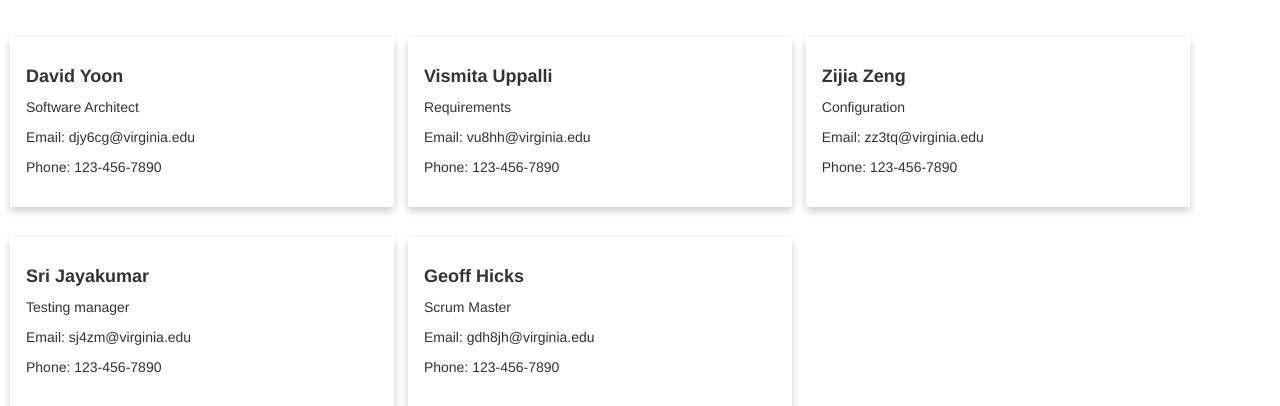
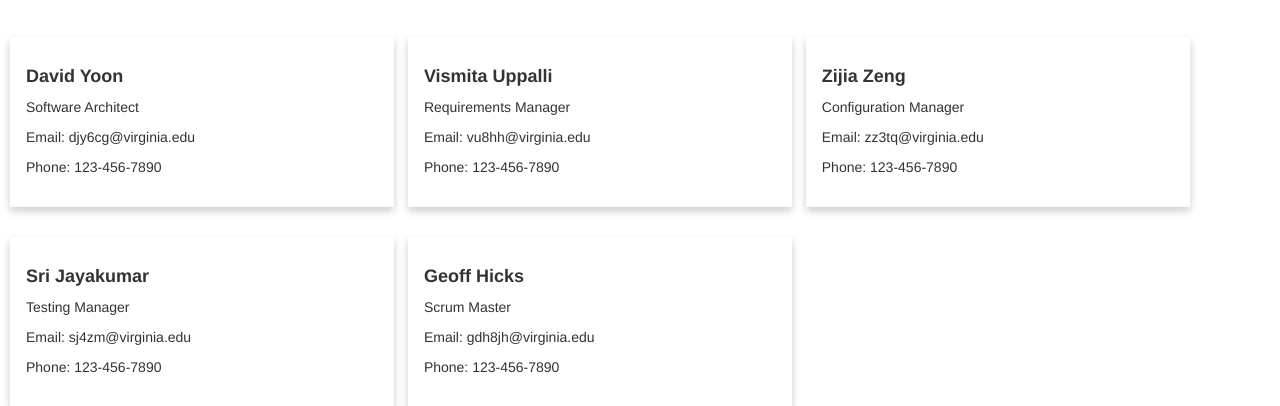
Before and after one commit to davio606/SkillMatching, a Django app: page /contact/ in a window 1280 px wide. Shown: the part 370-776 px from the top of the page. Run offline with Django 3.2, Linux system fonts and the light colour scheme; parts of the project's set-up code (start-up, migrations or seed data) failed here and were passed over; some libraries are stand-ins or nearby versions.

Commit message:
small changes

```diff
--- a/match/templates/match/contact.html
+++ b/match/templates/match/contact.html
@@ -126,7 +126,7 @@
 <div class="card" style="margin-top: 30px;">
   <div class="cont">
     <h4><b>Vismita Uppalli</b></h4>
-    <p>Requirements</p>
+    <p>Requirements Manager</p>
     <p>Email: vu8hh@virginia.edu</p>
     <p>Phone: 123-456-7890</p>
   </div>
@@ -135,7 +135,7 @@
 <div class="card" style="margin-top: 30px;">
   <div class="cont">
     <h4><b>Zijia Zeng</b></h4>
-    <p>Configuration</p>
+    <p>Configuration Manager</p>
     <p>Email: zz3tq@virginia.edu</p>
     <p>Phone: 123-456-7890</p>
   </div>
@@ -144,7 +144,7 @@
 <div class="card" style="margin-top: 30px;">
   <div class="cont">
     <h4><b>Sri Jayakumar</b></h4>
-    <p>Testing manager</p>
+    <p>Testing Manager</p>
     <p>Email: sj4zm@virginia.edu</p>
     <p>Phone: 123-456-7890</p>
   </div>
@@ -153,7 +153,7 @@
 <div class="card" style="margin-top: 30px;">
   <div class="cont">
     <h4><b>Geoff Hicks</b></h4>
-    <p>Scrum Master </p>
+    <p>Scrum Master</p>
     <p>Email: gdh8jh@virginia.edu</p>
     <p>Phone: 123-456-7890</p>
   </div>
--- a/match/templates/match/home.html
+++ b/match/templates/match/home.html
@@ -161,7 +161,7 @@
       <input class="form-control"
              size="50"
              type="search"
-             placeholder="Search for Potential Study Buddies"
+             placeholder="Search by Username, Major, or Skill"
              name='search'>
            <div class="input-group-btn">
       <button class="btn btn-btn btn-danger" type="submit">Search</button>
```
Also changed, not shown: db.sqlite3.
